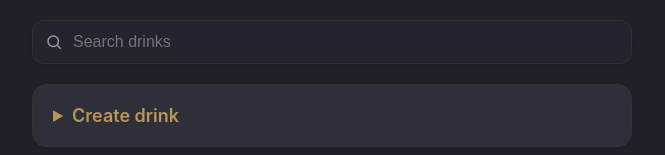
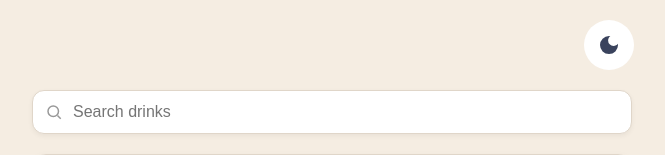
Before and after one commit to AQozos/react-cards-list, a React (Vite) app: page / in a window 1280 px wide. Shown: the top 155 px of the page, without its empty margins (308-973 px from the left). Built offline with nearby package versions, Linux system fonts and the light colour scheme.

Commit message:
theme-button

```diff
--- a/index.html
+++ b/index.html
@@ -6,7 +6,7 @@
     <meta name="viewport" content="width=device-width, initial-scale=1.0" />
     <title>Vite + React</title>
   </head>
-  <body data-theme="dark">
+  <body data-theme="light">
     <div id="root"></div>
     <script type="module" src="/src/main.jsx"></script>
   </body>
--- a/src/App.jsx
+++ b/src/App.jsx
@@ -3,6 +3,7 @@ import './styles/style.css'
 import SearchBar from './components/SearchBar/SearchBar'
 import CreatDrink from './components/CreateDrink/CreateDrink'
 import HeroContent from './components/HeroContent/HeroContent'
+import ThemeButton from './components/ThemeButton/ThemeButton'
 
 const array = [
         {
@@ -125,6 +126,7 @@ function App() {
 
   return (
     <div className="container">
+      <ThemeButton />
       <SearchBar search={setDrinkName} drinkName={drinkName} />
       <CreatDrink creat={creatCard} />
       <HeroContent cardList={cardList} drinkName={drinkName} />
--- /dev/null
+++ b/src/components/ThemeButton/ThemeButton.css
@@ -0,0 +1,17 @@
+.theme-switch {
+    height: 50px;
+    width: 50px;
+    padding: 0;
+    margin: 20px 24% 0 auto;
+    border: none;
+    border-radius: 50%;
+    background-color: var(--input-bg-color);
+    display: flex;
+    justify-content: center;
+    align-items: center;
+    transition: background-color .5s ease;
+}
+
+.theme-switch:hover {
+    background-color: var(--accent);
+}
--- /dev/null
+++ b/src/components/ThemeButton/ThemeButton.jsx
@@ -0,0 +1,27 @@
+import "./ThemeButton.css"
+import { useEffect, useState } from "react";
+
+const ThemeButton = () => {
+    const [theme, setTheme] = useState(localStorage.getItem('theme') || 'light');
+
+    useEffect(() => {
+        document.querySelector('body').setAttribute('data-theme', theme);
+        localStorage.setItem('theme', theme);
+    }, [theme])
+
+    const clickTheme = () => {
+        setTheme( theme => theme === 'light' ? 'dark' : 'light')
+    }
+
+    return (
+        <button className="theme-switch" onClick={clickTheme}>
+            {theme === 'light' ?
+                <svg xmlns="http://www.w3.org/2000/svg" height="24px" viewBox="0 -960 960 960" width="24px" fill="#3a435d"><path d="M480-120q-150 0-255-105T120-480q0-150 105-255t255-105q14 0 27.5 1t26.5 3q-41 29-65.5 75.5T444-660q0 90 63 153t153 63q55 0 101-24.5t75-65.5q2 13 3 26.5t1 27.5q0 150-105 255T480-120Z"/></svg>
+            :
+                <svg xmlns="http://www.w3.org/2000/svg" height="24px" viewBox="0 -960 960 960" width="24px" fill="#e3e3e3"><path d="M480-280q-83 0-141.5-58.5T280-480q0-83 58.5-141.5T480-680q83 0 141.5 58.5T680-480q0 83-58.5 141.5T480-280ZM200-440H40v-80h160v80Zm720 0H760v-80h160v80ZM440-760v-160h80v160h-80Zm0 720v-160h80v160h-80ZM256-650l-101-97 57-59 96 100-52 56Zm492 496-97-101 53-55 101 97-57 59Zm-98-550 97-101 59 57-100 96-56-52ZM154-212l101-97 55 53-97 101-59-57Z"/></svg>
+            }
+        </button>
+    );
+}
+
+export default ThemeButton;
--- a/src/styles/style.css
+++ b/src/styles/style.css
@@ -7,7 +7,7 @@
     --secondary-text-color: #444;
     --secondary-bg-color: #fff;
     --file-bg-color: #fdfaf6;
-    --input--bg-color: #f5ede2;
+    --input-bg-color: #fff;
     --button-bg-color: #c8a97e;
     --button-bg-color-hover: #a68563;
 }
@@ -36,6 +36,7 @@ body {
     font-family: 'Inter', sans-serif;
     background-color: var(--bg-main);
     color: var(--text-main);
+    transition: background-color 0.5s ease, color 0.5s ease;
 }
 
 .container{
```
Also changed, not shown: src/dark_mode_24dp_E3E3E3_FILL1_wght400_GRAD0_opsz24.svg (added).
